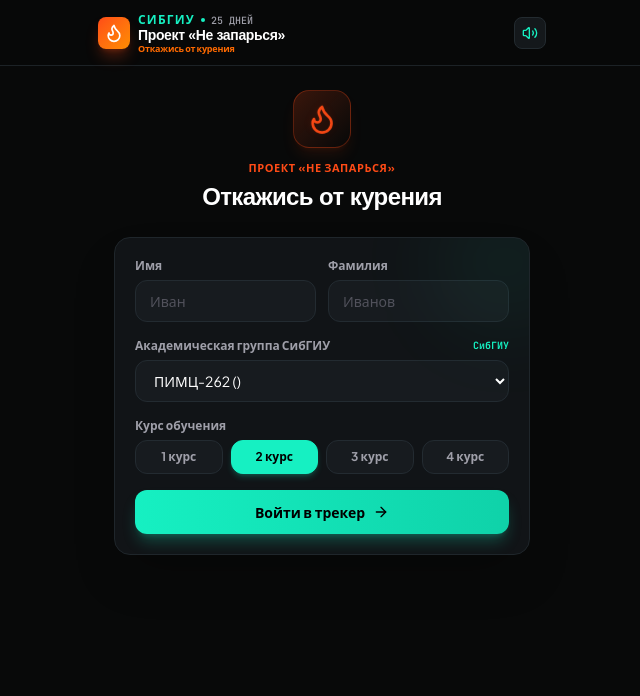
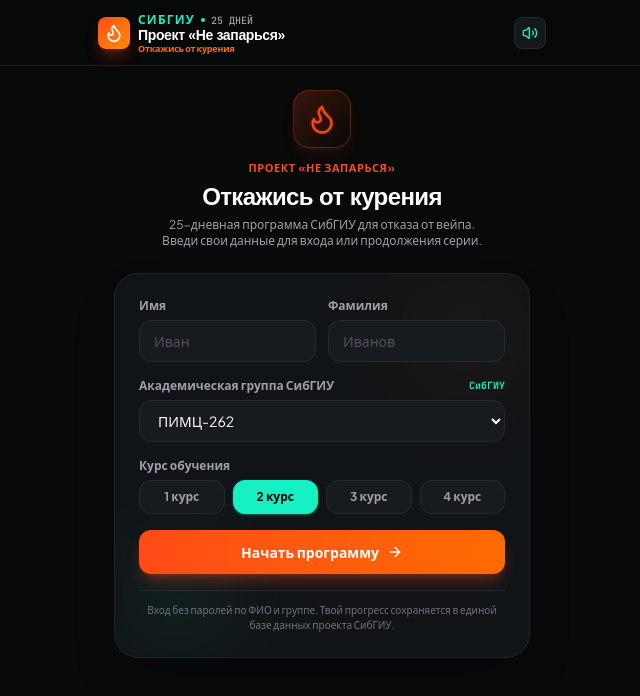
Before and after one commit to hellteen/dont-get-steamed, a React (Vite) app: page / in a window 1280 px wide. Shown: the top 696 px of the page, without its empty margins (318-958 px from the left). Built offline with nearby package versions, Linux system fonts and the light colour scheme; a web font is replaced by a local one.

Commit message:
Update AuthScreen.tsx

```diff
--- a/src/components/AuthScreen.tsx
+++ b/src/components/AuthScreen.tsx
@@ -1,10 +1,16 @@
 import React, { useState } from 'react';
 import { SIBSIU_GROUPS } from '../data/groups';
+import { User } from '../types';
 import { sounds } from '../utils/audio';
-import { Flame, ArrowRight } from 'lucide-react';
+import { Flame, ShieldCheck, ArrowRight, User as UserIcon, BookOpen, AlertCircle } from 'lucide-react';
 
 interface AuthScreenProps {
-  onLoginSuccess: (userData: any, hasSurvey: boolean, hasCompletedTracker: boolean, currentDay: number) => void;
+  onLoginSuccess: (
+    user: User,
+    hasCompletedSurvey: boolean,
+    hasCompletedTracker: boolean,
+    currentDay: number
+  ) => void;
 }
 
 export const AuthScreen: React.FC<AuthScreenProps> = ({ onLoginSuccess }) => {
@@ -73,23 +79,28 @@
         <div className="text-[11px] font-bold text-[#ff4b16] tracking-wider uppercase mb-1">
           Проект «Не запарься»
         </div>
-        <h2 className="text-2xl font-black text-white tracking-tight font-display mb-1.5">
+        <h2 className="text-2xl font-black text-white tracking-tight font-display">
           Откажись от курения
         </h2>
+        <p className="text-xs text-zinc-400 mt-1 max-w-xs mx-auto">
+          25-дневная программа СибГИУ для отказа от вейпа. Введи свои данные для входа или продолжения серии.
+        </p>
       </div>
 
-      {/* Main Card */}
-      <div className="bg-[#111417] border border-[#1f262b] rounded-2xl p-5 shadow-2xl relative overflow-hidden">
-        <div className="absolute -top-12 -right-12 w-36 h-36 bg-[#16f0c2]/5 rounded-full blur-2xl pointer-events-none" />
+      {/* Card Form */}
+      <div className="bg-[#111417] border border-[#1f262b] rounded-3xl p-6 shadow-2xl backdrop-blur-xl relative overflow-hidden">
+        {/* Subtle decorative glow */}
+        <div className="absolute top-0 right-0 w-32 h-32 bg-[#ff4b16]/5 rounded-full blur-2xl pointer-events-none" />
+        <div className="absolute bottom-0 left-0 w-32 h-32 bg-[#16f0c2]/5 rounded-full blur-2xl pointer-events-none" />
 
-        {errorMsg && (
-          <div className="mb-4 p-3 bg-red-500/10 border border-red-500/30 rounded-xl text-xs text-red-300 flex items-center gap-2">
-            <span className="w-2 h-2 rounded-full bg-red-500 animate-ping" />
-            {errorMsg}
-          </div>
-        )}
+        <form onSubmit={handleAuth} className="space-y-4 relative">
+          {errorMsg && (
+            <div className="p-3 rounded-xl bg-red-950/60 border border-red-800/80 text-red-200 text-xs flex items-center gap-2">
+              <AlertCircle className="w-4 h-4 shrink-0 text-red-400" />
+              <span>{errorMsg}</span>
+            </div>
+          )}
 
-        <form onSubmit={handleAuth} className="space-y-4">
           <div className="grid grid-cols-2 gap-3">
             <div>
               <label className="block text-xs font-semibold text-zinc-400 mb-1.5">
@@ -131,7 +142,7 @@
             >
               {SIBSIU_GROUPS.map((grp) => (
                 <option key={grp.id} value={grp.id} className="bg-[#171b1f] text-white">
-                  {grp.name} ({grp.department})
+                  {grp.name}
                 </option>
               ))}
               <option value={99} className="bg-[#171b1f] text-white">
@@ -171,8 +182,8 @@
                   }}
                   className={`py-2 text-xs font-bold rounded-xl border transition-all ${
                     course === c
-                      ? 'bg-[#16f0c2] text-black border-[#16f0c2] shadow-md shadow-[#16f0c2]/20'
-                      : 'bg-[#171b1f] text-zinc-400 border-[#232b31] hover:border-zinc-500'
+                      ? 'bg-[#16f0c2] text-black border-[#16f0c2] shadow-sm shadow-[#16f0c2]/30'
+                      : 'bg-[#171b1f] text-zinc-400 border-[#232b31] hover:text-white'
                   }`}
                 >
                   {c} курс
@@ -184,18 +195,24 @@
           <button
             type="submit"
             disabled={loading}
-            className="w-full mt-2 py-3 px-4 rounded-xl bg-gradient-to-r from-[#16f0c2] to-[#0fd2a9] text-black font-extrabold text-sm flex items-center justify-center gap-2 shadow-lg shadow-[#16f0c2]/25 hover:opacity-95 active:scale-[0.99] transition-all cursor-pointer disabled:opacity-50"
+            className="w-full mt-2 py-3 px-4 rounded-xl bg-gradient-to-r from-[#ff4b16] to-[#ff6a00] hover:from-[#ff3a00] hover:to-[#ff5500] text-white font-bold text-sm shadow-lg shadow-[#ff4b16]/30 flex items-center justify-center gap-2 transition-all cursor-pointer disabled:opacity-50"
           >
             {loading ? (
-              <div className="w-5 h-5 border-2 border-black border-t-transparent rounded-full animate-spin" />
+              <span className="inline-block animate-spin mr-2">⏳</span>
             ) : (
               <>
-                <span>Войти в трекер</span>
+                <span>Начать программу</span>
                 <ArrowRight className="w-4 h-4" />
               </>
             )}
           </button>
         </form>
+
+        <div className="mt-4 pt-3 border-t border-[#1f262b] text-center">
+          <p className="text-[10px] text-zinc-500">
+            Вход без паролей по ФИО и группе. Твой прогресс сохраняется в единой базе данных проекта СибГИУ.
+          </p>
+        </div>
       </div>
     </div>
   );
```
